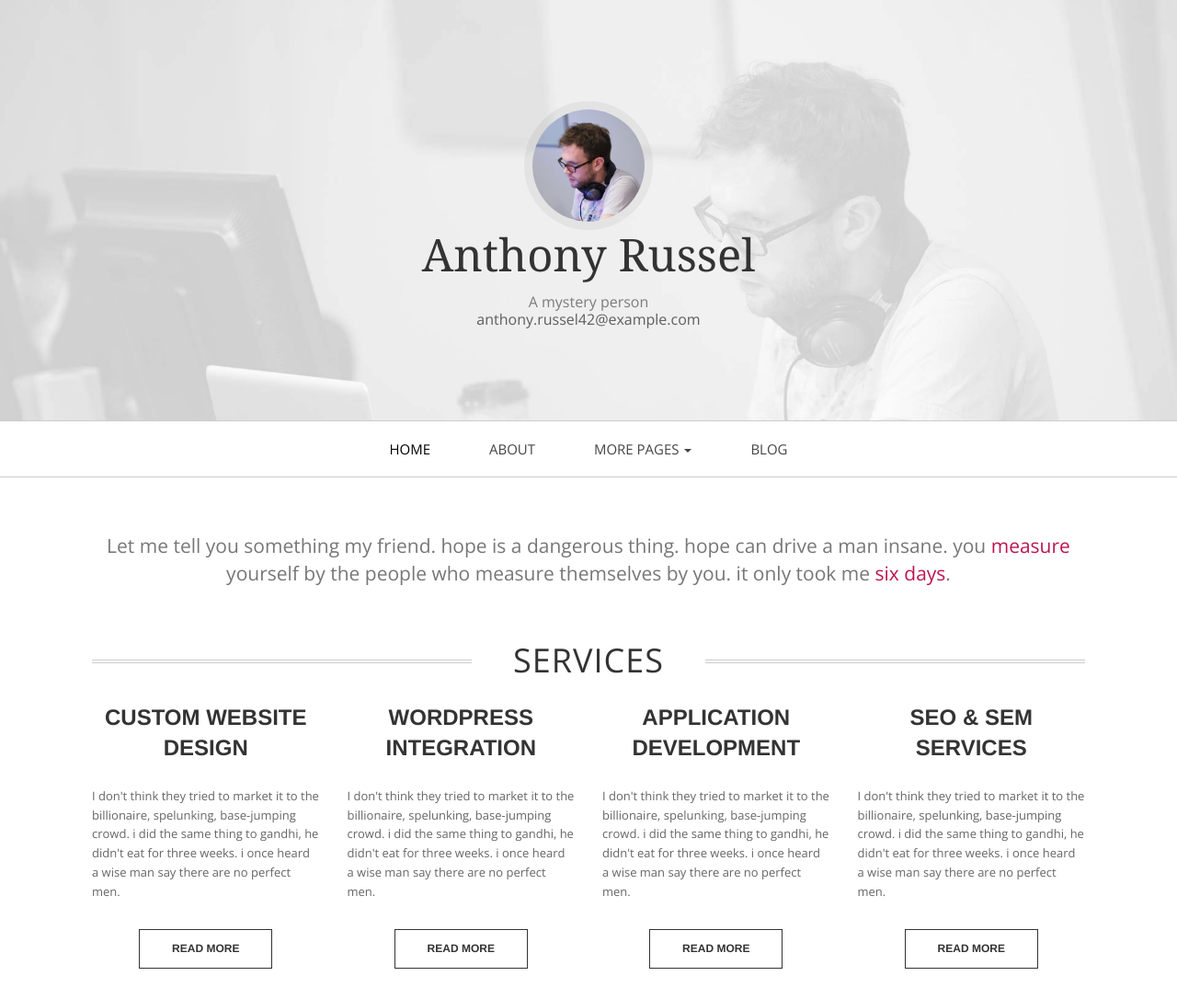
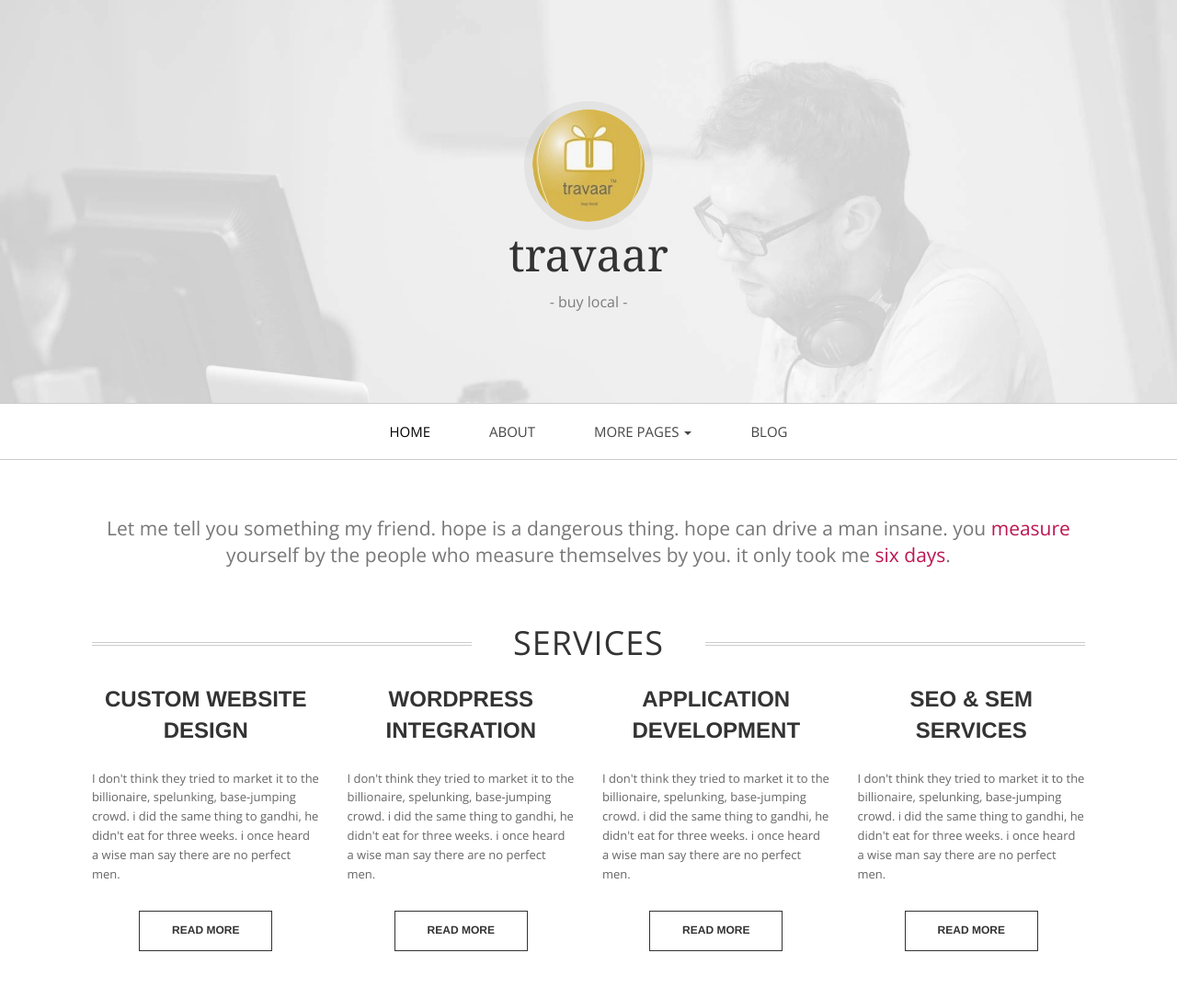
Before and after one commit to boegman/KBP_MVP1, a website: page travaar-web-app/public/index.html in a window 1280 px wide. Shown: the top 1086 px of the page at 92% size. Drawn offline with nearby package versions, Linux system fonts and the light colour scheme; a web font is replaced by a local one.

Commit message:
added logo

```diff
--- a/travaar-web-app/public/index.html
+++ b/travaar-web-app/public/index.html
@@ -22,10 +22,10 @@
     <header id="header">
     	<div id="head" class="parallax" parallax-speed="2">
     		<h1 id="logo" class="text-center">
-    			<img class="img-circle" src="initio/images/guy.jpg" alt="">
-    			<span class="title">Anthony Russel</span>
-    			<span class="tagline">A mystery person<br>
-    				<a href="">anthony.russel42@example.com</a></span>
+    			<img class="img-circle" src="./img/travaar-logo-sm.jpg" alt="">
+    			<span class="title">travaar</span>
+    			<span class="tagline">- buy local -<br>
+    				<!-- <a href="">info@travaar.com</a></span> -->
     		</h1>
     	</div>
 
```
Also changed, not shown: travaar-web-app/public/products/view-product.template.html (+0 -41 lines), travaar-web-app/public/img/travaar-web5.png (added).
